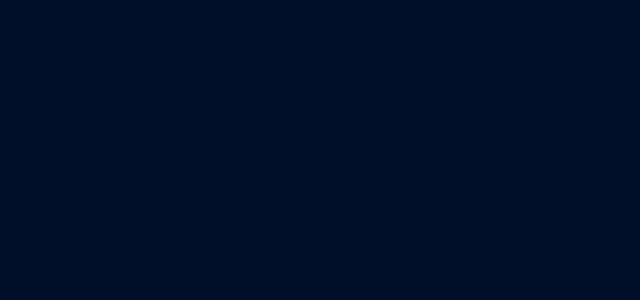
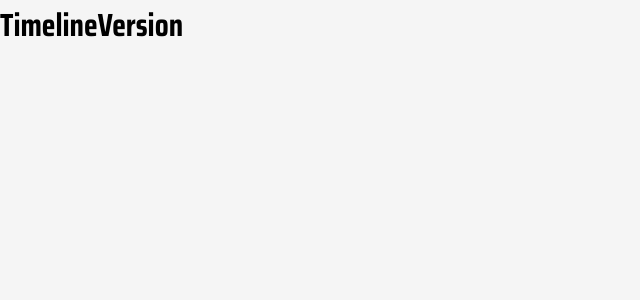
Before and after one commit to atakanteko/css-work-repo, a React (Create React App) app: page /timeline-version-2 in a window 1280 px wide. Before the commit this address had no page. Shown: the top 300 px of the page, without its empty margins (0-640 px from the left). Built offline with nearby package versions, Linux system fonts and the light colour scheme.

Commit message:
initialize version 2 timeline

```diff
--- a/src/App.js
+++ b/src/App.js
@@ -3,6 +3,7 @@ import { Route, Routes} from "react-router-dom";
 
 import Home from "./pages/Home";
 import Timeline from "./pages/Timeline";
+import TimelineVersion from "./pages/TimelineVersion";
 
 function App() {
   return (
@@ -10,6 +11,7 @@ function App() {
         <Routes>
             <Route path="/" element={<Home />} />
             <Route path="/timeline" element={<Timeline />} />
+            <Route path="/timeline-version-2" element={<TimelineVersion />} />
         </Routes>
     </div>
   );
--- a/src/pages/Home.js
+++ b/src/pages/Home.js
@@ -3,7 +3,7 @@ import React from 'react';
 const Home = () => {
     return (
         <div>
-            dgf
+            <h1>Home</h1>
         </div>
     );
 };
--- /dev/null
+++ b/src/pages/TimelineVersion.js
@@ -0,0 +1,11 @@
+import React from 'react';
+import '../styles/timeline-v2.css';
+const TimelineVersion = () => {
+    return (
+        <div>
+            <h1>TimelineVersion</h1>
+        </div>
+    );
+};
+
+export default TimelineVersion;
--- /dev/null
+++ b/src/styles/timeline-v2.css
@@ -0,0 +1,5 @@
+body {
+    margin: 0;
+    padding: 0;
+    box-sizing: border-box;
+}
--- a/src/styles/timeline.css
+++ b/src/styles/timeline.css
@@ -1,13 +1,11 @@
 @import url('https://fonts.googleapis.com/css2?family=Poppins:ital,wght@0,100;0,200;0,300;0,400;0,500;1,100;1,200;1,300;1,400&family=Quicksand:wght@300;400;500;600;700&family=Roboto:ital,wght@0,100;0,300;0,400;0,500;1,100;1,300;1,400;1,500&family=Saira+Condensed:wght@100;200;300;400;500;600;700;800;900&display=swap');
 
-body {
+.container {
     margin: 0;
     padding: 0;
     background: #011029;
     box-sizing: border-box;
     font-family: 'Quicksand', sans-serif;
-}
-.container {
     height: 100vh;
     display: flex;
     justify-content: center;
```
